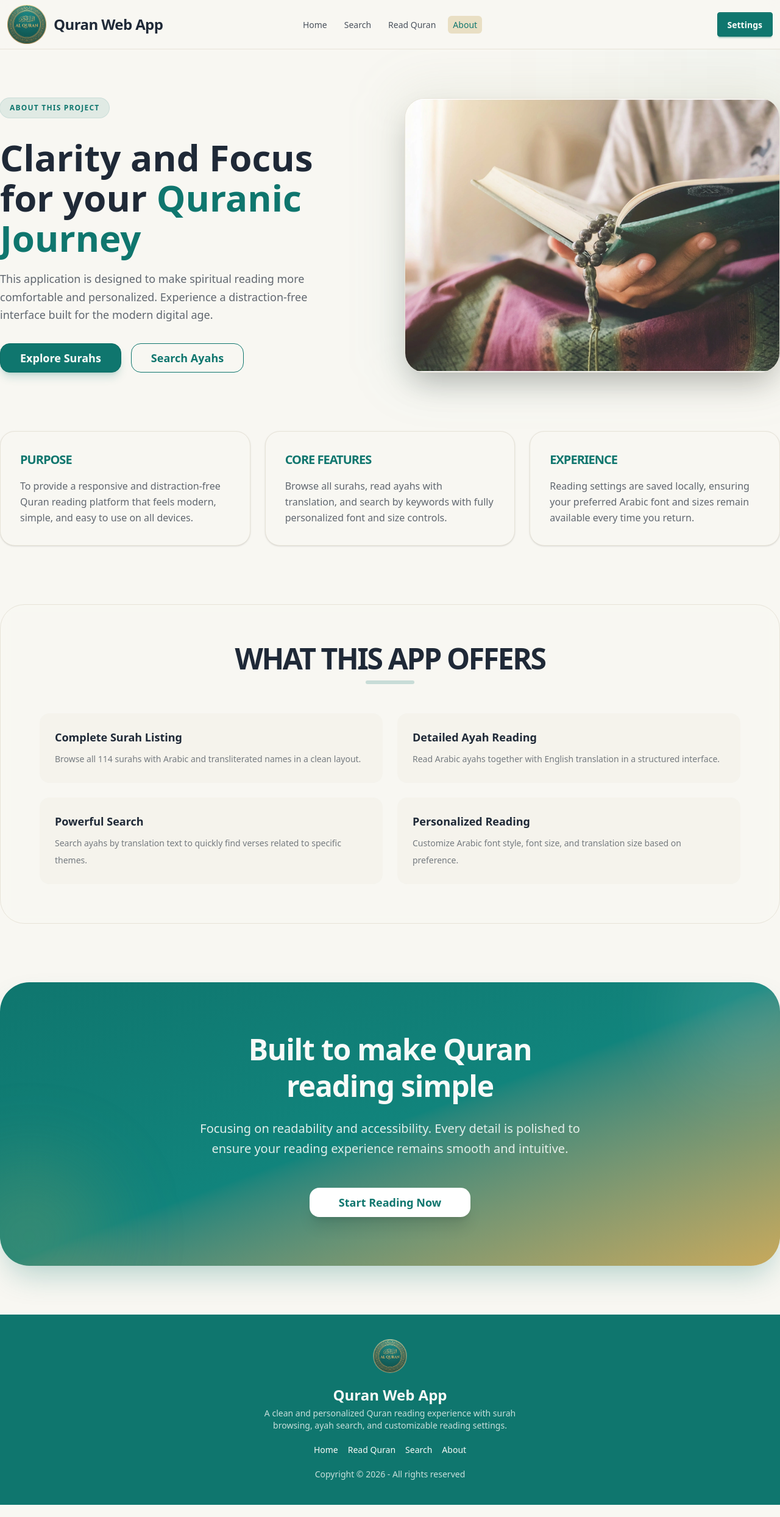
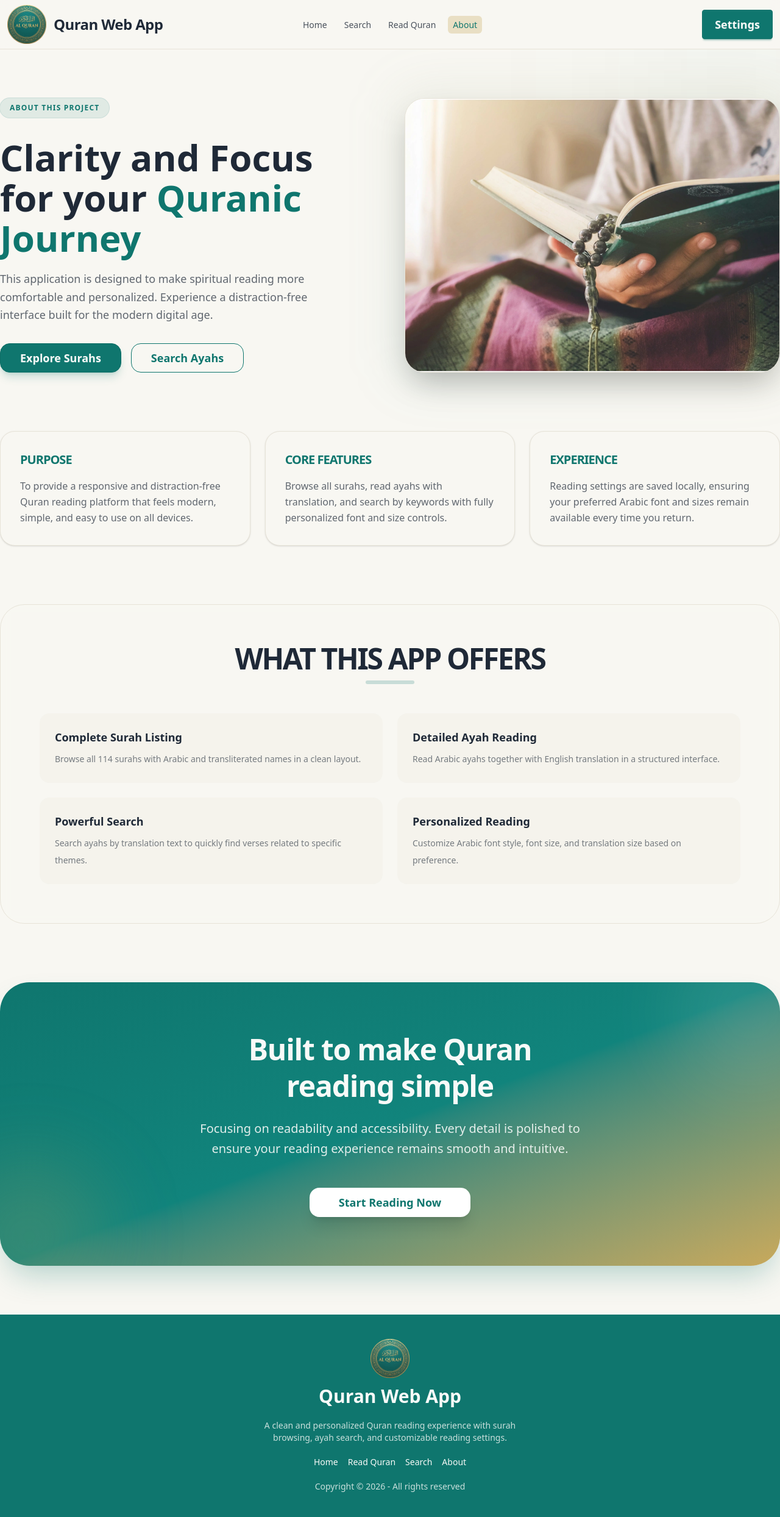
Before and after one commit to mahdi9162/quran-web-app-client, a Next.js app: page /about in a window 1280 px wide. Shown: the whole page at 61% size. Built offline with nearby package versions, Linux system fonts and the light colour scheme; a web font is replaced by a local one.

Commit message:
refactor navbar and enhance logo component

```diff
--- a/src/components/hero/Hero.tsx
+++ b/src/components/hero/Hero.tsx
@@ -8,7 +8,7 @@ const Hero = () => {
   return (
     <section className="mt-10 mb-20 lg:mb-20">
       <Container>
-        <div className="rounded-4xl border border-base-300 bg-base-100 py-8 shadow-lg md:p-14">
+        <div className="rounded-4xl border border-base-300 bg-base-100 px-3 py-8 shadow-lg md:p-14">
           <div className="grid gap-12 lg:grid-cols-2 lg:items-center">
             {/* Left */}
             <div className="space-y-7">
--- a/src/components/shared/Footer.tsx
+++ b/src/components/shared/Footer.tsx
@@ -7,13 +7,10 @@ const Footer = () => {
     <footer className="footer footer-center bg-primary text-primary-content px-4 py-10">
       <aside className="space-y-3">
         <div className="flex items-center justify-center">
-          <div className="flex h-14 w-14 items-center justify-center rounded-full border border-primary-content/20 bg-primary-content/10 text-2xl font-bold">
-            <Logo />
-          </div>
+          <Logo className="flex flex-col text-2xl md:text-3xl font-bold" />
         </div>
 
         <div className="space-y-1 text-center">
-          <p className="text-2xl font-bold">Quran Web App</p>
           <p className="max-w-md text-sm text-primary-content/80">
             A clean and personalized Quran reading experience with surah browsing, ayah search, and customizable reading settings.
           </p>
--- a/src/components/shared/Logo.tsx
+++ b/src/components/shared/Logo.tsx
@@ -2,10 +2,16 @@ import Image from 'next/image';
 import Link from 'next/link';
 import React from 'react';
 
-const Logo = () => {
+type LogoClass = {
+  className?: string;
+  pClassName?: string;
+};
+
+const Logo = ({ className, pClassName }: LogoClass) => {
   return (
-    <Link href={'/'}>
+    <Link href={'/'} className={`flex items-center gap-3 ${className}`}>
       <Image src="/logo.webp" className="w-10 md:w-16 h-auto" alt="Logo" width={100} height={40} />
+      <p className={pClassName}>Quran Web App</p>
     </Link>
   );
 };
--- a/src/components/shared/Navbar.tsx
+++ b/src/components/shared/Navbar.tsx
@@ -27,8 +27,8 @@ const Navbar = () => {
   );
 
   return (
-    <Container>
-      <div className="sticky top-0 z-50 border-b border-base-300 bg-base-100/90 backdrop-blur-md px-3">
+    <nav className="sticky top-0 z-50 border-b border-base-300 bg-base-100/90 backdrop-blur-md px-3">
+      <Container>
         <div className="navbar px-0 min-h-16">
           {/* left */}
           <div className="navbar-start gap-2">
@@ -47,8 +47,7 @@ const Navbar = () => {
 
             {/* brand */}
             <div className="flex items-center gap-3 text-xl md:text-2xl font-bold tracking-tight">
-              <Logo />
-              <p>Quran Web App</p>
+              <Logo pClassName="hidden md:block" />
             </div>
           </div>
 
@@ -60,13 +59,13 @@ const Navbar = () => {
           {/* right */}
           <div className="navbar-end">
             {/* settings button */}
-            <label htmlFor="settings-drawer" className="btn btn-primary">
+            <label htmlFor="settings-drawer" className="btn btn-primary btn-sm md:btn-lg">
               Settings
             </label>
           </div>
         </div>
-      </div>
-    </Container>
+      </Container>
+    </nav>
   );
 };
 
--- a/src/components/surah/SurahDetailsClient.tsx
+++ b/src/components/surah/SurahDetailsClient.tsx
@@ -41,18 +41,18 @@ const SurahDetailsClient = ({ surah, arabicVerses, englishVerses }: SurahDetails
             </div>
 
             <div className="space-y-4">
-              <div className="space-y-2">
-                <h1 className="text-3xl font-bold text-base-content md:text-5xl">
+              <div className="flex justify-between space-y-2">
+                <h1 className="text-xl font-bold text-base-content md:text-5xl">
                   {surah.id}. {surah.transliteration}
                 </h1>
 
-                <h2 className="text-3xl font-semibold text-primary md:text-4xl font-arabic">{surah.name}</h2>
+                <h2 className="text-2xl font-semibold text-primary md:text-5xl font-arabic">{surah.name}</h2>
               </div>
 
               <div className="flex flex-wrap gap-2 md:gap-3">
-                <span className="badge badge-primary badge-lg">{surah.total_verses} Ayahs</span>
-                <span className="badge badge-outline badge-lg capitalize">{surah.type}</span>
-                {surah.translation && <span className="badge badge-outline badge-lg">{surah.translation}</span>}
+                <span className="badge badge-primary md:badge-lg">{surah.total_verses} Ayahs</span>
+                <span className="badge badge-outline md:badge-lg capitalize">{surah.type}</span>
+                {surah.translation && <span className="badge badge-outline md:badge-lg">{surah.translation}</span>}
               </div>
             </div>
           </div>
```
